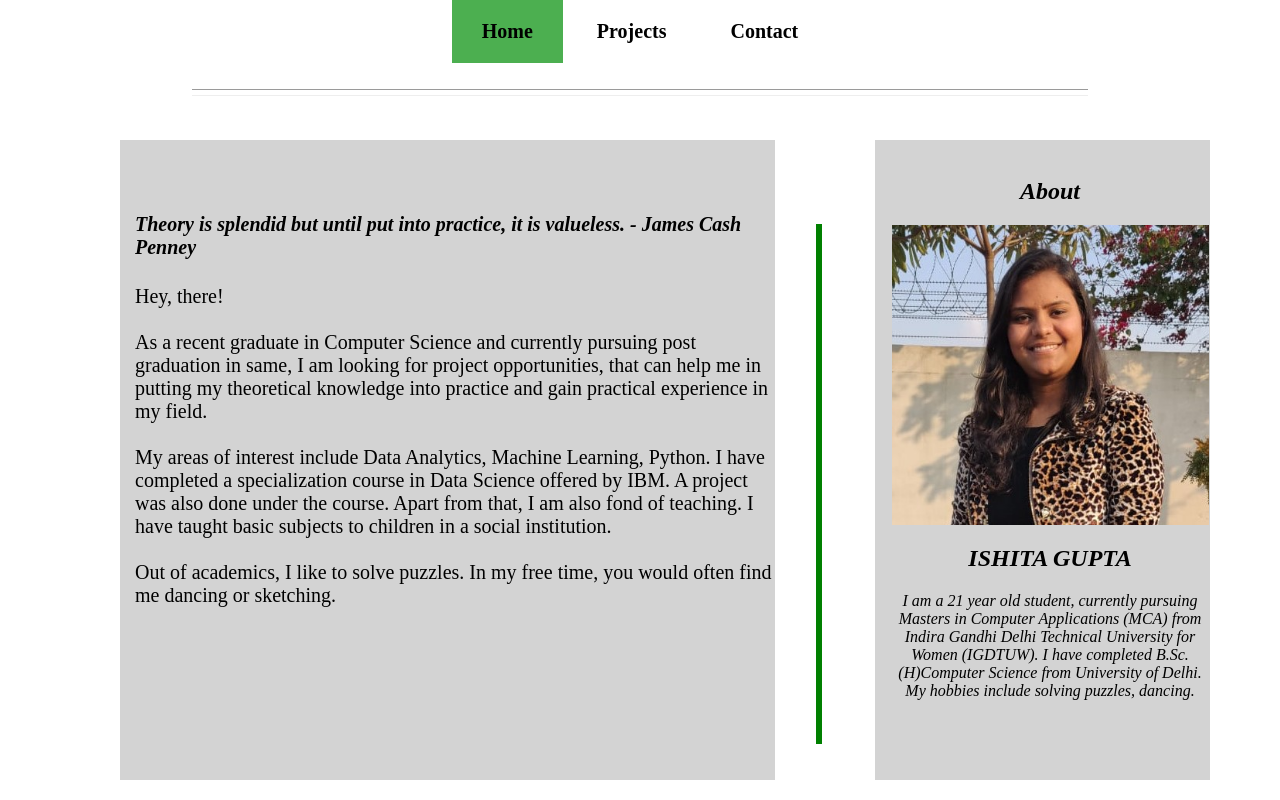
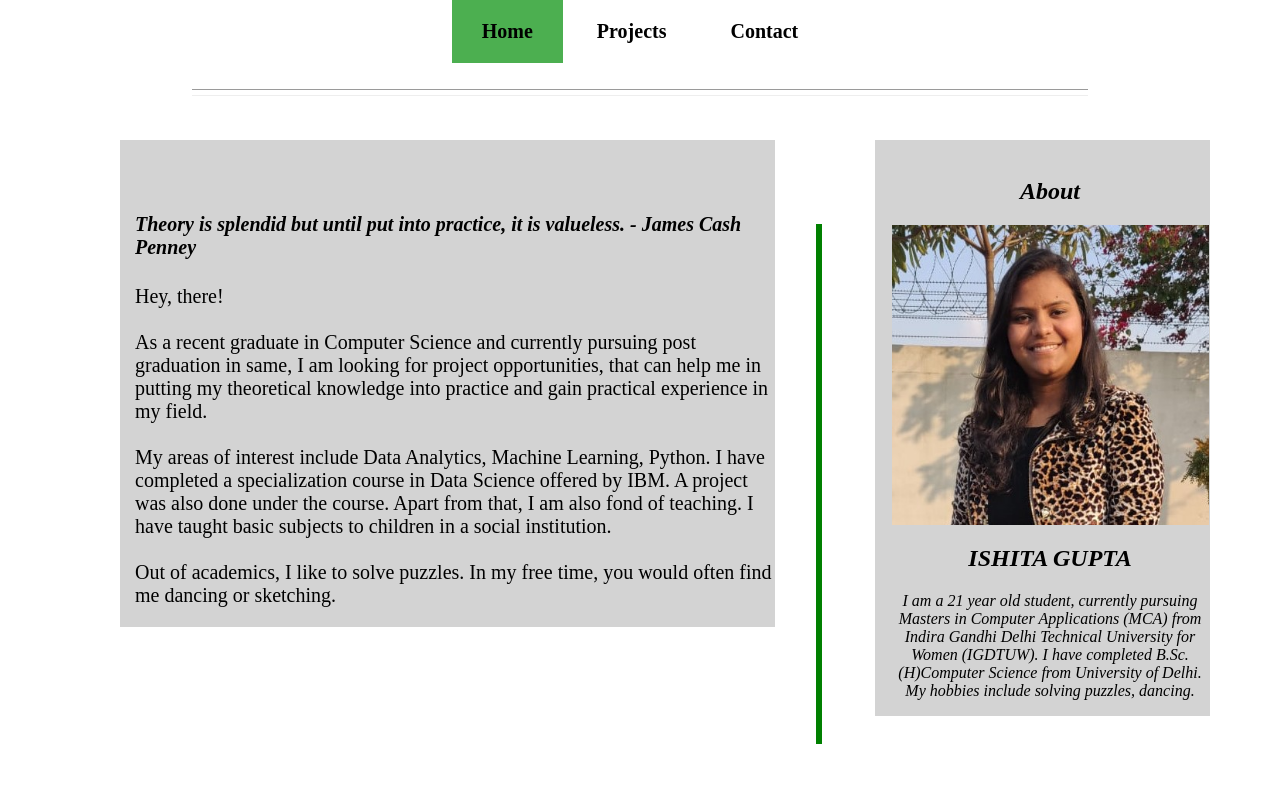
Before and after one commit to Utkarsh1999/ishitagupta27.github.io, a plain HTML site: page portfolio.html in a window 1280 px wide. Shown: the top 800 px of the page. Drawn offline with Linux system fonts and the light colour scheme.

Commit message:
Update portfolio.html

```diff
--- a/portfolio.html
+++ b/portfolio.html
@@ -41,7 +41,6 @@ body{
 <style>
 .aside1{
   width: 50%;
-  height: 80%;
   padding-left: 15px;
   margin-left: 120px;
   margin-right: 40px;
@@ -74,7 +73,6 @@ body{
 <style>
 .aside {
   width: 25%;
-  height:80%;
   padding-left: 15px;
   margin-left: 15px;
   margin-right: 70px;
```
